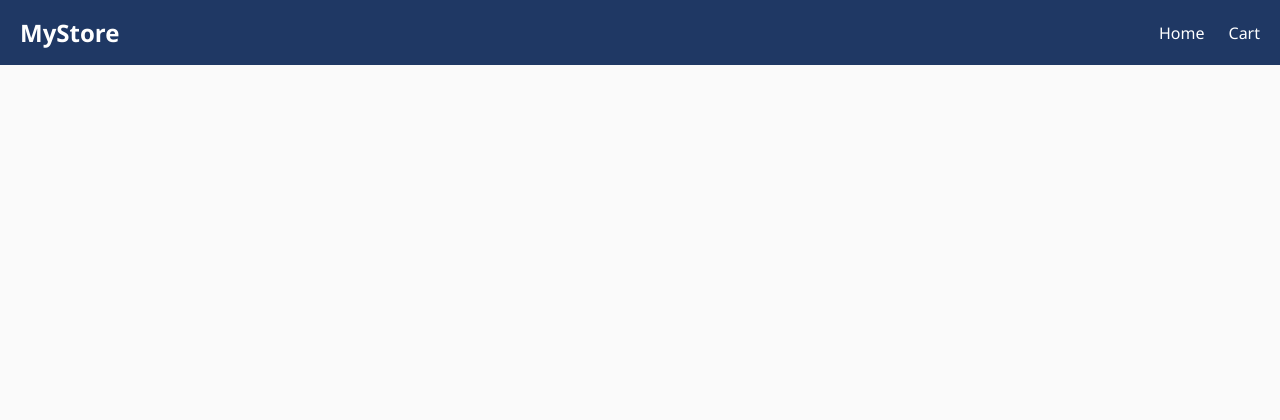
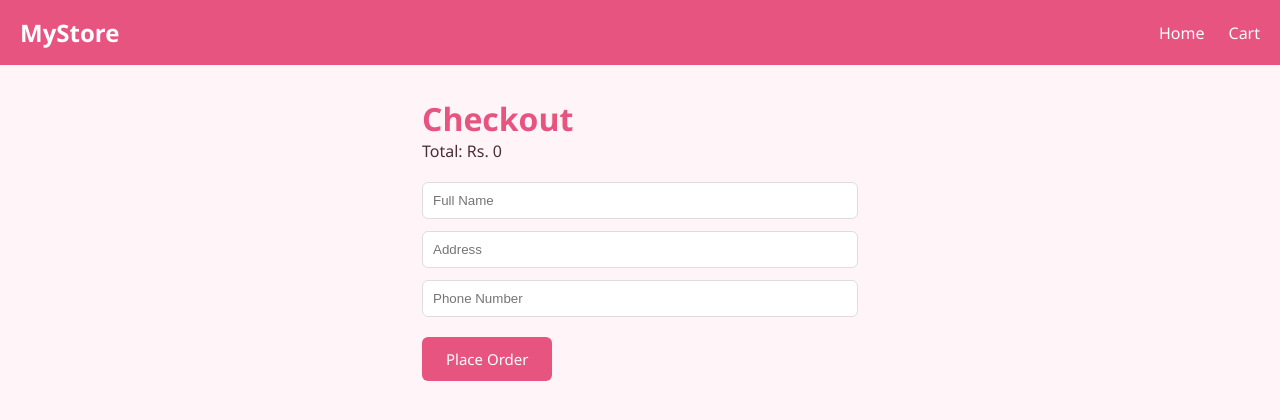
Before and after one commit to pratistha22/ecommerce-store, a React (Vite) app: page /checkout in a window 1280 px wide. Before the commit this address had no page. Shown: the top 420 px of the page. Built offline with nearby package versions, Linux system fonts and the light colour scheme.

Commit message:
Add checkout flow and pink theme

```diff
--- a/src/App.jsx
+++ b/src/App.jsx
@@ -4,6 +4,7 @@ import Navbar from "./components/Navbar";
 import Home from "./pages/Home";
 import Cart from "./pages/Cart";
 import ProductDetail from "./pages/ProductDetail";
+import Checkout from "./pages/Checkout";
 
 function App() {
   const [cartItems, setCartItems] = useState([]);
@@ -32,13 +33,18 @@ function handleUpdateQuantity(productId, newQuantity) {
     item.id === productId ? { ...item, quantity: newQuantity } : item
   ));
 }
+
+function handleOrderComplete() {
+  setCartItems([]);
+}
   return (
     <BrowserRouter>
-      <Navbar />
+      <Navbar cartCount={cartItems.reduce((sum, item) => sum + item.quantity, 0)} />
       <Routes>
         <Route path="/" element={<Home onAddToCart={handleAddToCart} />} />
         <Route path="/product/:id" element={<ProductDetail onAddToCart={handleAddToCart} />} />
         <Route path="/cart" element={<Cart cartItems={cartItems} onRemove={handleRemoveFromCart} onUpdateQuantity={handleUpdateQuantity} />} />
+        <Route path="/checkout" element={<Checkout cartItems={cartItems} onOrderComplete={handleOrderComplete} />} />
       </Routes>
     </BrowserRouter>
   );
--- a/src/components/Navbar.jsx
+++ b/src/components/Navbar.jsx
@@ -1,6 +1,6 @@
 import { Link } from "react-router-dom";
 
-function Navbar() {
+function Navbar({ cartCount }) {
   return (
     <nav style={{
       display: "flex",
@@ -8,13 +8,33 @@ function Navbar() {
       alignItems: "center",
       padding: "16px 20px",
 flexWrap: "wrap",
-      backgroundColor: "#1f3864",
+      backgroundColor: "#e75480",
       color: "white",
     }}>
       <h2 style={{ margin: 0 }}>MyStore</h2>
       <div style={{ display: "flex", gap: "24px" }}>
         <Link to="/" style={{ color: "white", textDecoration: "none" }}>Home</Link>
-        <Link to="/cart" style={{ color: "white", textDecoration: "none" }}>Cart</Link>
+        <Link to="/cart" style={{ color: "white", textDecoration: "none", position: "relative" }}>
+  Cart
+  {cartCount > 0 && (
+    <span style={{
+      position: "absolute",
+      top: "-10px",
+      right: "-14px",
+      backgroundColor: "#e53e3e",
+      color: "white",
+      borderRadius: "50%",
+      width: "18px",
+      height: "18px",
+      fontSize: "11px",
+      display: "flex",
+      alignItems: "center",
+      justifyContent: "center",
+    }}>
+      {cartCount}
+    </span>
+  )}
+</Link>
       </div>
     </nav>
   );
--- a/src/components/ProductCard.jsx
+++ b/src/components/ProductCard.jsx
@@ -35,7 +35,7 @@ onMouseLeave={(e) => {
       <button
   onClick={handleClick}
   style={{
-    backgroundColor: added ? "#2e7d32" : "#1f3864",
+    backgroundColor: added ? "#2e7d32" : "#e75480",
     color: "white",
     border: "none",
     padding: "8px 16px",
--- a/src/index.css
+++ b/src/index.css
@@ -5,9 +5,9 @@
 }
 
 body {
-  font-family: 'Segoe UI', system-ui, -apple-system, sans-serif;
-  background-color: #fafafa;
-  color: #1a1a1a;
+  font-family: 'Poppins', 'Segoe UI', sans-serif;
+  background-color: #fff5f8;
+  color: #4a2e35;
 }
 
 button {
--- a/src/pages/Cart.jsx
+++ b/src/pages/Cart.jsx
@@ -1,3 +1,4 @@
+import { Link } from "react-router-dom";
 function Cart({ cartItems, onRemove, onUpdateQuantity }) {
   const total = cartItems.reduce((sum, item) => sum + item.price * item.quantity, 0);
 
@@ -55,6 +56,20 @@ function Cart({ cartItems, onRemove, onUpdateQuantity }) {
             </div>
           ))}
           <h3 style={{ marginTop: "20px" }}>Total: Rs. {total}</h3>
+          <Link to="/checkout">
+  <button style={{
+    marginTop: "16px",
+    backgroundColor: "#e75480",
+    color: "white",
+    border: "none",
+    padding: "12px 24px",
+    borderRadius: "6px",
+    cursor: "pointer",
+    fontSize: "15px",
+  }}>
+    Proceed to Checkout
+  </button>
+</Link>
         </>
       )}
     </div>
--- /dev/null
+++ b/src/pages/Checkout.jsx
@@ -0,0 +1,91 @@
+import { useState } from "react";
+import { useNavigate } from "react-router-dom";
+
+function Checkout({ cartItems, onOrderComplete }) {
+  const [name, setName] = useState("");
+  const [address, setAddress] = useState("");
+  const [phone, setPhone] = useState("");
+  const [orderPlaced, setOrderPlaced] = useState(false);
+  const navigate = useNavigate();
+
+  const total = cartItems.reduce((sum, item) => sum + item.price * item.quantity, 0);
+
+  function handlePlaceOrder(e) {
+    e.preventDefault();
+    setOrderPlaced(true);
+    onOrderComplete();
+  }
+
+  if (orderPlaced) {
+    return (
+      <div style={{ padding: "32px", textAlign: "center" }}>
+        <h1 style={{ color: "#e75480" }}>🎉 Order Placed!</h1>
+        <p style={{ marginTop: "12px" }}>Thank you, {name}! Your order is on its way.</p>
+        <button
+          onClick={() => navigate("/")}
+          style={{
+            marginTop: "20px",
+            backgroundColor: "#e75480",
+            color: "white",
+            border: "none",
+            padding: "10px 20px",
+            borderRadius: "6px",
+            cursor: "pointer",
+          }}
+        >
+          Back to Shop
+        </button>
+      </div>
+    );
+  }
+
+  return (
+    <div style={{ padding: "32px", maxWidth: "500px", margin: "0 auto" }}>
+      <h1 style={{ color: "#e75480" }}>Checkout</h1>
+      <p style={{ marginBottom: "20px" }}>Total: Rs. {total}</p>
+
+      <form onSubmit={handlePlaceOrder}>
+        <input
+          type="text"
+          placeholder="Full Name"
+          value={name}
+          onChange={(e) => setName(e.target.value)}
+          required
+          style={{ display: "block", width: "100%", padding: "10px", marginBottom: "12px", borderRadius: "6px", border: "1px solid #ddd" }}
+        />
+        <input
+          type="text"
+          placeholder="Address"
+          value={address}
+          onChange={(e) => setAddress(e.target.value)}
+          required
+          style={{ display: "block", width: "100%", padding: "10px", marginBottom: "12px", borderRadius: "6px", border: "1px solid #ddd" }}
+        />
+        <input
+          type="text"
+          placeholder="Phone Number"
+          value={phone}
+          onChange={(e) => setPhone(e.target.value)}
+          required
+          style={{ display: "block", width: "100%", padding: "10px", marginBottom: "20px", borderRadius: "6px", border: "1px solid #ddd" }}
+        />
+        <button
+          type="submit"
+          style={{
+            backgroundColor: "#e75480",
+            color: "white",
+            border: "none",
+            padding: "12px 24px",
+            borderRadius: "6px",
+            cursor: "pointer",
+            fontSize: "15px",
+          }}
+        >
+          Place Order
+        </button>
+      </form>
+    </div>
+  );
+}
+
+export default Checkout;
--- a/src/pages/Home.jsx
+++ b/src/pages/Home.jsx
@@ -11,7 +11,7 @@ function Home({ onAddToCart }) {
 
   return (
     <div style={{ padding: "32px", maxWidth: "1100px", margin: "0 auto" }}>
-      <h1 style={{ fontSize: "36px", color: "#1f3864", marginBottom: "8px" }}>Our Products</h1>
+      <h1 style={{ fontSize: "36px", color: "#e75480", marginBottom: "8px" }}>Our Products</h1>
       <p style={{ color: "#666", marginBottom: "24px" }}>Fresh styles, straight to your cart.</p>
       <input
         type="text"
--- a/src/pages/ProductDetail.jsx
+++ b/src/pages/ProductDetail.jsx
@@ -16,7 +16,7 @@ function ProductDetail({ onAddToCart }) {
 
   return (
     <div style={{ padding: "32px", maxWidth: "900px", margin: "0 auto" }}>
-      <Link to="/" style={{ color: "#1f3864" }}>← Back to shop</Link>
+      <Link to="/" style={{ color: "#e75480" }}>← Back to shop</Link>
       <div style={{ display: "flex", gap: "40px", marginTop: "20px", flexWrap: "wrap" }}>
         <img
           src={product.image}
@@ -31,7 +31,7 @@ function ProductDetail({ onAddToCart }) {
             onClick={() => onAddToCart(product)}
             style={{
               marginTop: "20px",
-              backgroundColor: "#1f3864",
+              backgroundColor: "#e75480",
               color: "white",
               border: "none",
               padding: "12px 24px",
```
